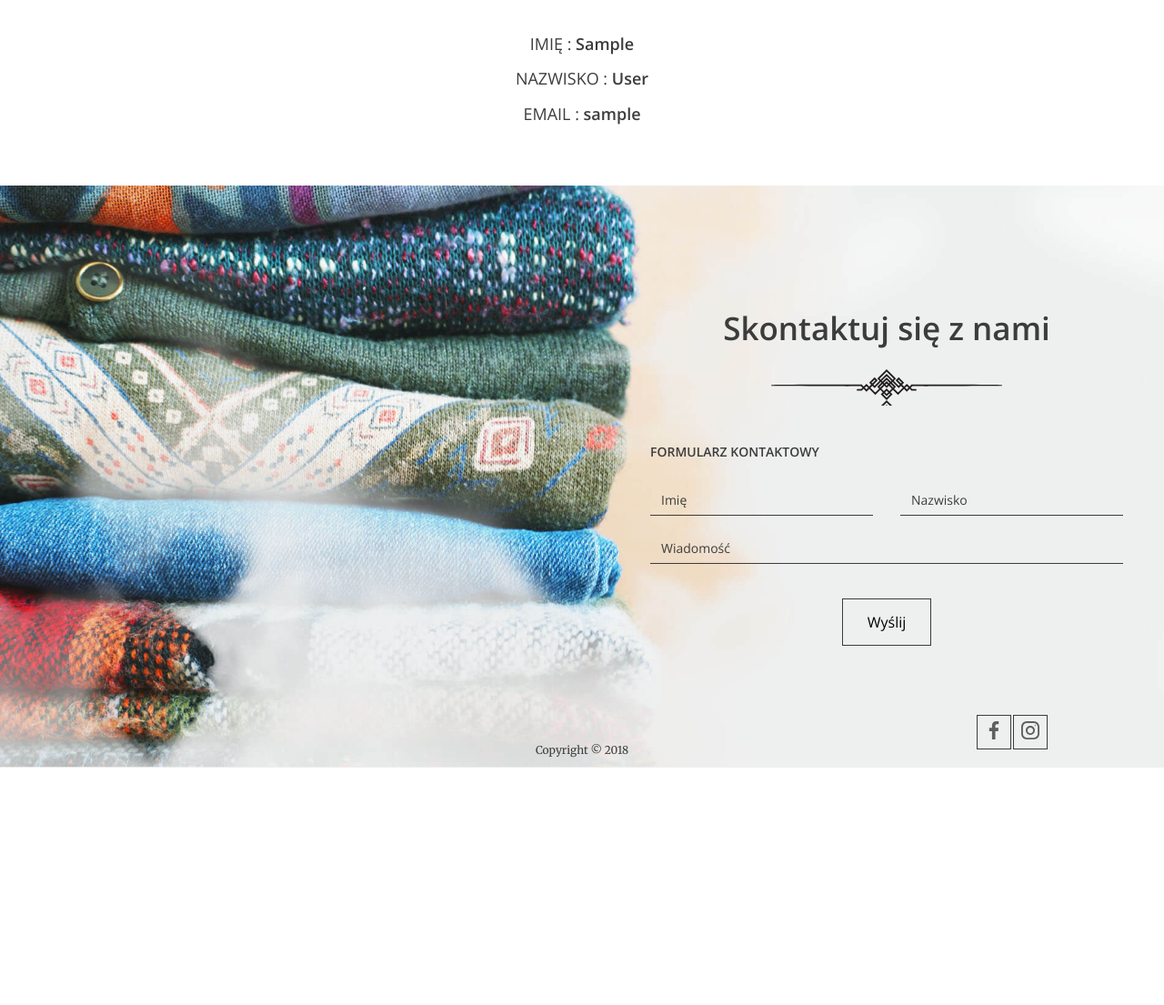
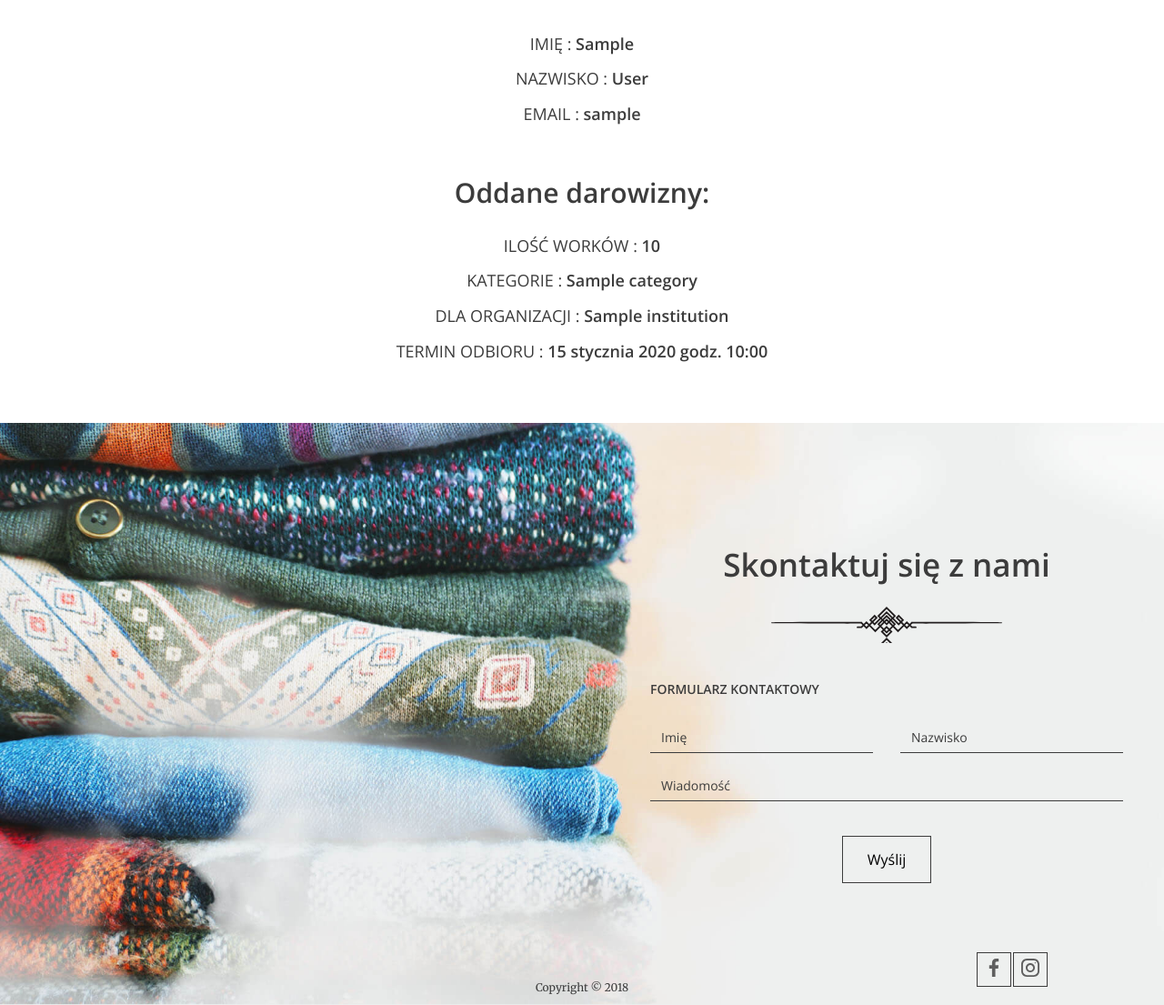
Before and after one commit to dominikagzela/oddam-w-dobre-rece-app, a Django app: page /user_profile/ in a window 1280 px wide. Shown: the part 330-1435 px from the top of the page at 91% size. Before the commit the page ends 1174 px from the top, so only its background shows below. Run offline with Django 4.2, Linux system fonts and the light colour scheme; a user stored in the database is signed in; tables that the repository leaves empty hold one stand-in row (values such as "Sample post").

Commit message:
create user view with his donation

```diff
--- a/charity_donation/charity_app/templates/user-profile.html
+++ b/charity_donation/charity_app/templates/user-profile.html
@@ -5,16 +5,34 @@
 
 </header>
 
-
 <section class="login-page">
     <div class="slogan container container--90">
-        <h2>
-            Twój profil
-        </h2>
+        <h2>Twój profil</h2>
         <br/>
-        <h3 style="text-align: center; font-size: 18px"><span style="font-weight: 300">IMIĘ : </span> {{ current_user.first_name }} </h3>
-        <h3 style="text-align: center; font-size: 18px"><span style="font-weight: 300">NAZWISKO : </span> {{ current_user.last_name }} </h3>
-        <h3 style="text-align: center; font-size: 18px"><span style="font-weight: 300">EMAIL : </span> {{ current_user.username }} </h3>
+        <h3 style="text-align: center; font-size: 18px"><span style="font-weight: 300">
+            IMIĘ : </span> {{ current_user.first_name }} </h3>
+        <h3 style="text-align: center; font-size: 18px"><span style="font-weight: 300">
+            NAZWISKO : </span> {{ current_user.last_name }} </h3>
+        <h3 style="text-align: center; font-size: 18px"><span style="font-weight: 300">
+            EMAIL : </span> {{ current_user.username }} </h3>
+        <br/>
+        <h3 style="text-align: center; font-size: 30px">
+            Oddane darowizny:</h3>
+        <h3 style="text-align: center; font-size: 18px"><span style="font-weight: 300">
+            ILOŚĆ WORKÓW : </span> {{ user_donation.quantity }} </h3>
+        <h3 style="text-align: center; font-size: 18px"><span style="font-weight: 300">
+            KATEGORIE : </span>
+            {% for category in user_donation.categories.all %}
+                {% if forloop.last %}
+                    {{ category.name }}
+                {% else %}
+                    {{ category.name }},
+                {% endif %}
+            {% endfor %}</h3>
+        <h3 style="text-align: center; font-size: 18px"><span style="font-weight: 300">
+            DLA ORGANIZACJI : </span> {{ user_donation.institution.name }} </h3>
+        <h3 style="text-align: center; font-size: 18px"><span style="font-weight: 300">
+            TERMIN ODBIORU : </span> {{ user_donation.pick_up_date }} godz. {{ user_donation.pick_up_time }}</h3>
     </div>
 </section>
 
--- a/charity_donation/charity_app/views.py
+++ b/charity_donation/charity_app/views.py
@@ -222,8 +222,10 @@ class UserProfileView(ListView):
     def get_context_data(self, **kwargs):
         user = self.request.user
         current_user = User.objects.get(id=user.id)
-        print(current_user)
+        user_donation = Donation.objects.get(user=user.id)
+
         ctx = {
             'current_user': current_user,
+            "user_donation": user_donation
         }
         return ctx
```
